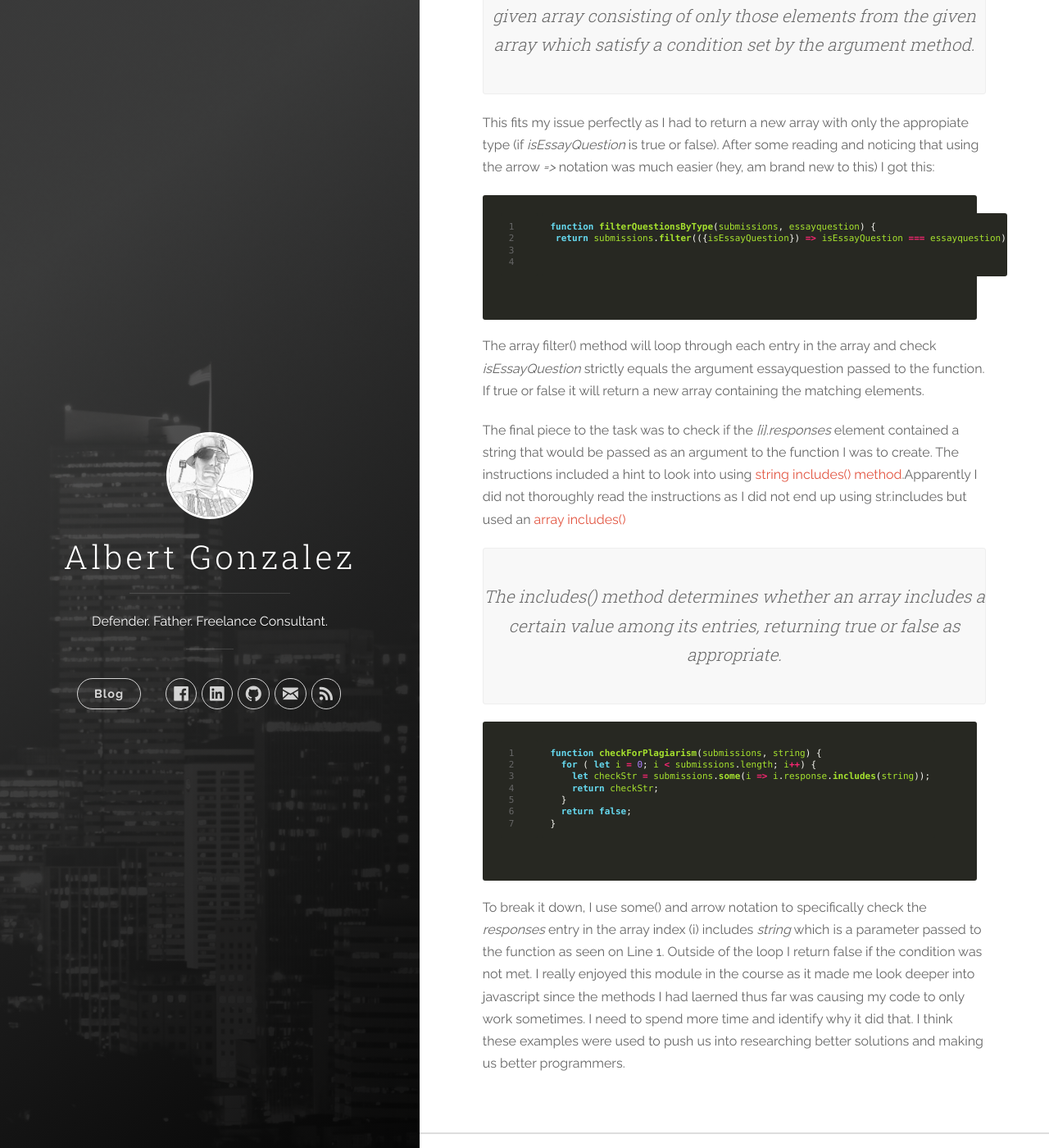
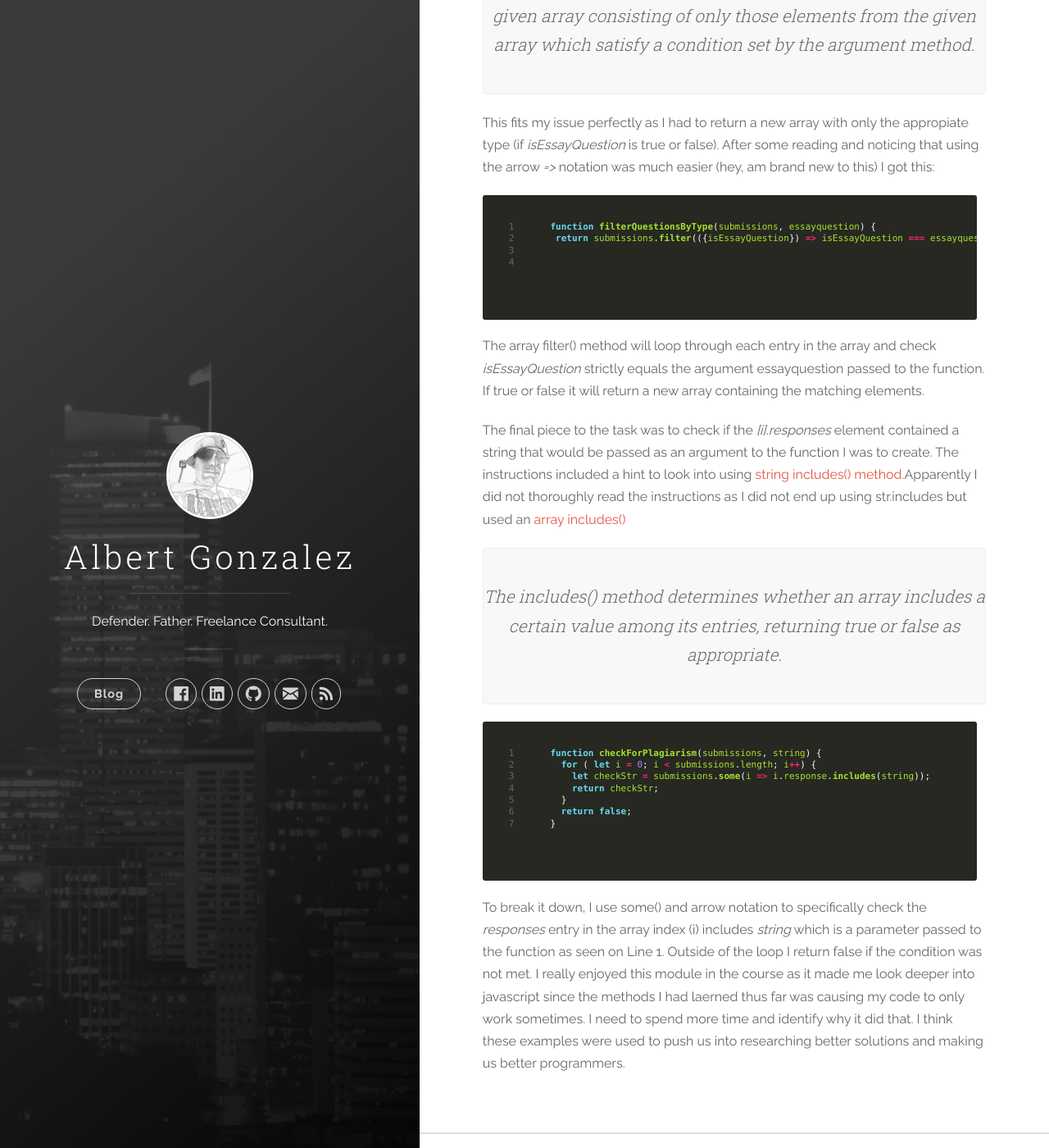
Before and after one commit to agonzal/agonzal.github.io, a Jekyll site: the page built from _posts/2020-09-13-some-filter-javascript.markdown, in a window 1280 px wide and 1400 px high, scrolled down 1323 px. Shown: the whole window at 82% size. Built offline with Jekyll 4.4.1, drawn with Linux system fonts in a browser that asks for light colours.

Commit message:
added overflow support to syntax highlighting, no word-wrap

```diff
--- a/css/main.scss
+++ b/css/main.scss
@@ -9,6 +9,7 @@
 pre.highlight,
 .highlight pre {
   padding: 10px;
+  overflow-y: auto;
 }
 
 pre.highlight code,
```
